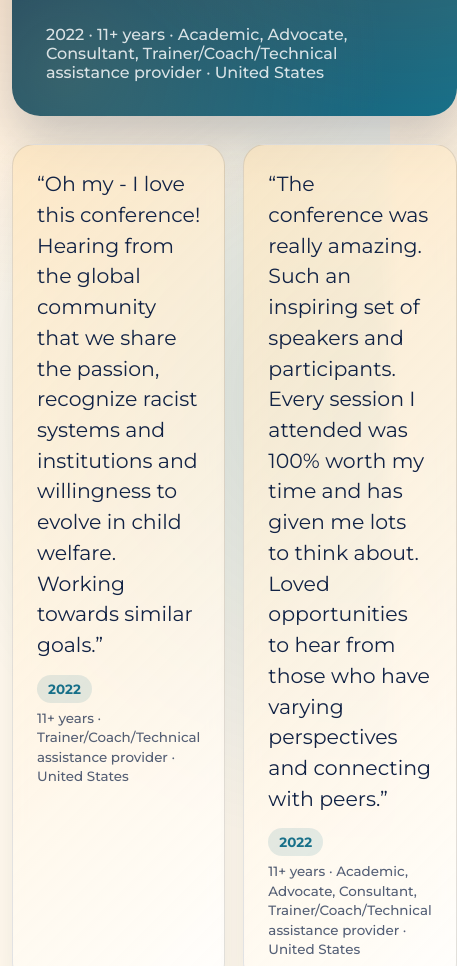
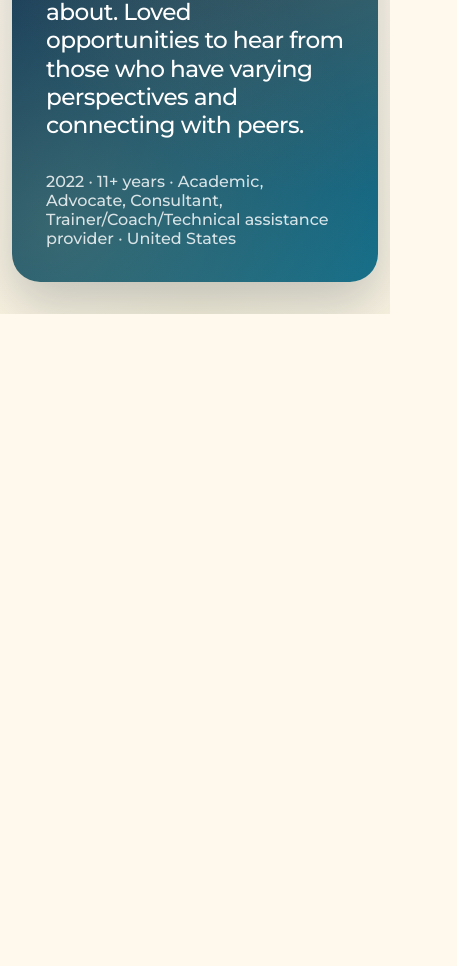
Before and after one commit to jqman23/GG-testimonial-page, a website: page index.html in a window 390 px wide. Shown: the part 752-1718 px from the top of the page, 457 px wide, since content can reach past the window. After the commit the page ends 1066 px from the top, so only its background shows below. Drawn offline with Linux system fonts and the light colour scheme.

Commit message:
Show rotating testimonial banner only

```diff
--- a/index.html
+++ b/index.html
@@ -10,7 +10,7 @@
     <main class="page-shell">
       <section class="testimonial-widget" aria-labelledby="widget-title">
         <header class="intro">
-          <p class="eyebrow">Participant reflections · 2022-2025</p>
+          <p class="eyebrow">Participant reflections</p>
           <h1 id="widget-title">Voices from the Gathering</h1>
           <p class="lede">
             Participants described moments of connection, courage, international perspective,
@@ -30,12 +30,6 @@
             <p id="spotlight-meta"></p>
           </div>
         </section>
-
-        <section id="testimonial-grid" class="testimonial-grid" aria-label="Participant reflections"></section>
-
-        <p class="source-note">
-          These reflections come from positive post-event feedback shared by participants between 2022 and 2025.
-        </p>
       </section>
     </main>
     <script src="script.js"></script>
--- a/script.js
+++ b/script.js
@@ -1,4 +1,3 @@
-const grid = document.querySelector("#testimonial-grid");
 const quote = document.querySelector("#spotlight-quote");
 const meta = document.querySelector("#spotlight-meta");
 
@@ -33,48 +32,9 @@ function restartRotation() {
   rotationTimer = window.setInterval(showNextReflection, rotationDelay);
 }
 
-function cardClass(item) {
-  return ["testimonial-card", item.strength ? `is-${item.strength}` : ""]
-    .filter(Boolean)
-    .join(" ");
-}
-
-function renderGrid() {
-  grid.innerHTML = testimonials
-    .map(
-      (item) => `
-        <article class="${cardClass(item)}" tabindex="0">
-          <p>“${item.isExcerpt ? `${item.quote} ...` : item.quote}”</p>
-          <div class="card-meta">
-            <span class="year-pill">${item.year}</span>
-            <span class="card-context">${contextParts(item, "card").join(" · ")}</span>
-          </div>
-        </article>
-      `,
-    )
-    .join("");
-
-  document.querySelectorAll(".testimonial-card").forEach((card, index) => {
-    const selectCard = () => {
-      activeIndex = index;
-      renderSpotlight();
-      restartRotation();
-      window.scrollTo({ top: 0, behavior: "smooth" });
-    };
-    card.addEventListener("click", selectCard);
-    card.addEventListener("keydown", (event) => {
-      if (event.key === "Enter" || event.key === " ") {
-        event.preventDefault();
-        selectCard();
-      }
-    });
-  });
-}
-
 function renderPage() {
   activeIndex = 0;
   renderSpotlight();
-  renderGrid();
   restartRotation();
 }
 
--- a/styles.css
+++ b/styles.css
@@ -110,7 +110,10 @@ h1 {
 
 .spotlight {
   position: relative;
+  display: grid;
+  align-content: center;
   overflow: hidden;
+  min-height: clamp(440px, 48vw, 560px);
   border-radius: 28px;
   background:
     radial-gradient(circle at 88% 18%, rgba(249, 139, 44, 0.24), transparent 24rem),
@@ -158,139 +161,9 @@ blockquote {
   font-weight: 500;
 }
 
-.testimonial-grid {
-  display: grid;
-  grid-auto-flow: dense;
-  grid-auto-rows: 96px;
-  grid-template-columns: repeat(6, minmax(0, 1fr));
-  gap: 18px;
-}
-
-.testimonial-card {
-  display: grid;
-  gap: 14px;
-  align-content: start;
-  grid-column: span 2;
-  grid-row: span 3;
-  min-height: 0;
-  border: 1px solid rgba(18, 35, 69, 0.12);
-  border-radius: 22px;
-  background: rgba(255, 255, 255, 0.76);
-  padding: 24px;
-  box-shadow: 0 12px 28px rgba(18, 35, 69, 0.08);
-  backdrop-filter: blur(8px);
-  cursor: pointer;
-  transition:
-    background 180ms ease,
-    box-shadow 180ms ease,
-    transform 180ms ease;
-}
-
-.testimonial-card:hover,
-.testimonial-card:focus-visible {
-  background: rgba(255, 255, 255, 0.9);
-  box-shadow: 0 18px 36px rgba(18, 35, 69, 0.13);
-  outline: none;
-  transform: translateY(-3px);
-}
-
-.testimonial-card:nth-child(3n) {
-  background: rgba(254, 227, 183, 0.46);
-}
-
-.testimonial-card:nth-child(4n) {
-  background: rgba(190, 190, 123, 0.22);
-}
-
-.testimonial-card:nth-child(5n) {
-  border-radius: 34px 18px 28px 18px;
-}
-
-.testimonial-card:nth-child(6n) {
-  border-radius: 18px 32px 18px 28px;
-}
-
-.testimonial-card:nth-child(7n) {
-  grid-row: span 4;
-}
-
-.testimonial-card.is-featured {
-  grid-column: span 4;
-  grid-row: span 4;
-  background:
-    linear-gradient(135deg, rgba(254, 227, 183, 0.62), rgba(255, 255, 255, 0.82));
-}
-
-.testimonial-card.is-featured p {
-  font-size: 1.28rem;
-  line-height: 1.5;
-}
-
-.testimonial-card.is-short p {
-  font-size: 1.08rem;
-}
-
-.testimonial-card.is-short {
-  grid-column: span 2;
-  grid-row: span 2;
-}
-
-.testimonial-card.is-standard:nth-child(2n) {
-  grid-column: span 3;
-}
-
-.testimonial-card.is-standard:nth-child(5n) {
-  grid-row: span 4;
-}
-
-.testimonial-card p {
-  margin: 0;
-  color: var(--gg-navy);
-  font-size: 1rem;
-  line-height: 1.58;
-}
-
-.card-meta {
-  display: grid;
-  gap: 6px;
-  color: var(--gg-muted);
-  font-size: 0.84rem;
-  font-weight: 500;
-}
-
-.year-pill {
-  width: fit-content;
-  border-radius: 999px;
-  background: rgba(24, 112, 137, 0.12);
-  color: var(--gg-teal);
-  padding: 6px 11px;
-  font-weight: 700;
-}
-
-.card-context {
-  line-height: 1.45;
-}
-
-.source-note {
-  margin: 0;
-  color: var(--gg-muted);
-  font-size: 0.9rem;
-}
-
 @media (max-width: 980px) {
-  .testimonial-grid {
-    grid-auto-rows: 96px;
-    grid-template-columns: repeat(4, minmax(0, 1fr));
-  }
-
-  .testimonial-card,
-  .testimonial-card.is-standard:nth-child(2n),
-  .testimonial-card.is-featured {
-    grid-column: span 2;
-  }
-
-  .testimonial-card.is-featured {
-    grid-row: span 4;
+  .spotlight {
+    min-height: 520px;
   }
 }
 
@@ -300,16 +173,8 @@ blockquote {
     padding: 32px 0;
   }
 
-  .testimonial-grid {
-    grid-auto-rows: auto;
-    grid-template-columns: 1fr;
-  }
-
-  .testimonial-card,
-  .testimonial-card.is-short,
-  .testimonial-card.is-featured {
-    grid-column: span 1;
-    grid-row: auto;
+  .spotlight {
+    min-height: 560px;
   }
 
   .spotlight-footer {
```
Also changed, not shown: README.md.
